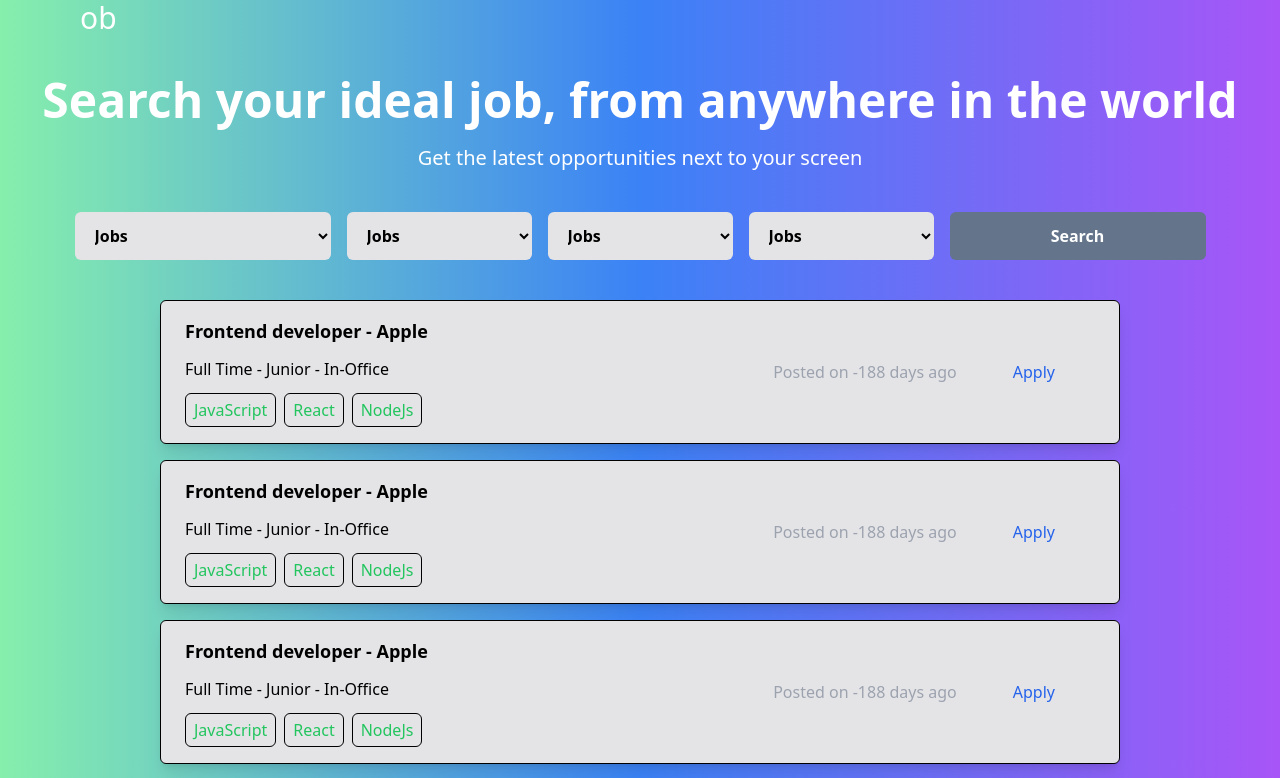
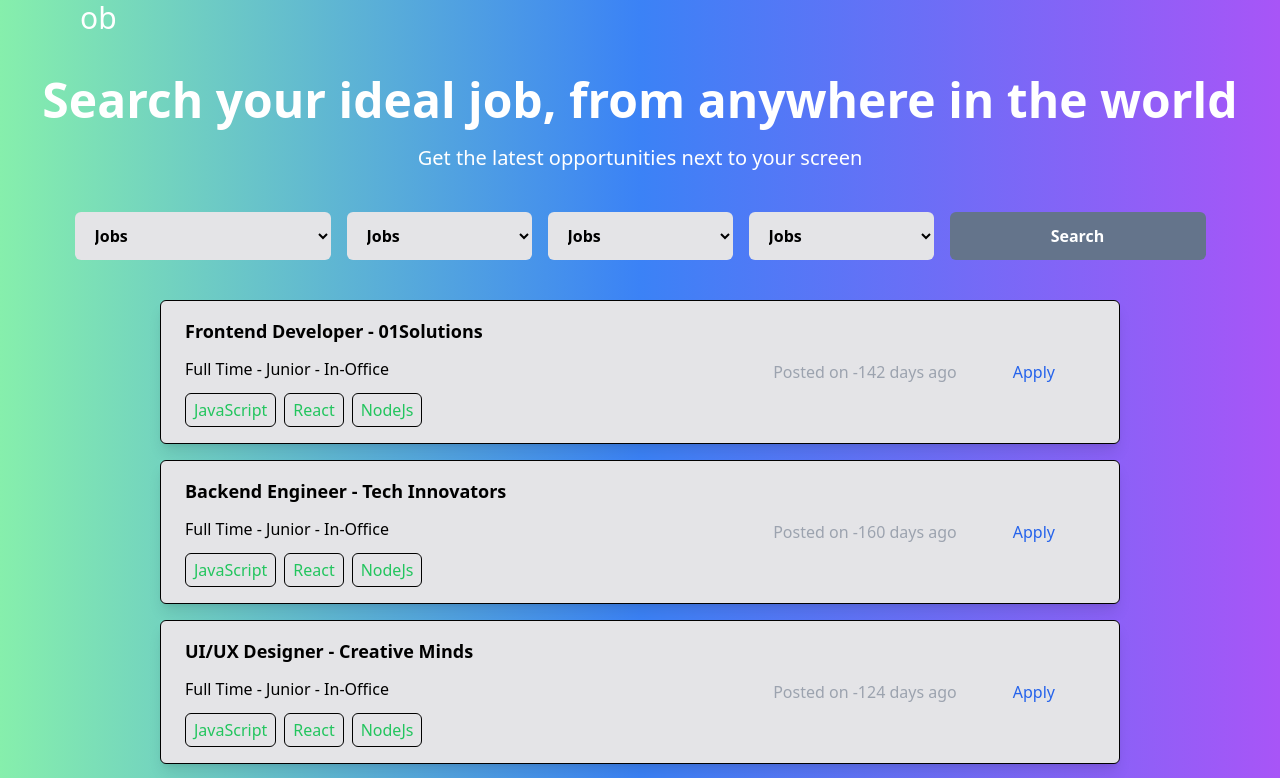
Before and after one commit to OerdBej/Talent-Hunt, a React (Vite) app: page / in a window 1280 px wide. Shown: the top 778 px of the page. Built offline with nearby package versions, Linux system fonts and the light colour scheme.

Commit message:
maping through api data and pasisng as porps to jobscard to display them

```diff
--- a/src/App.jsx
+++ b/src/App.jsx
@@ -3,7 +3,8 @@ import Navbar from './component/Navbar/Navbar';
 import Header from './component/Header/Header';
 import SearchBar from './component/SearchBar/SearchBar';
 import JobsCard from './component/JobsCard/JobsCard';
-import JobsData from './component/Jobs_API';
+// the fake api data dummy
+import jobsData from './component/Jobs_API/jobs_api';
 
 const App = () => {
   return (
@@ -11,10 +12,10 @@ const App = () => {
       <Navbar />
       <Header />
       <SearchBar />
-      <JobsCard />
-      <JobsCard />
-      <JobsCard />
-      <JobsCard />
+      {/* in order to pas as props we map */}
+      {jobsData.map((job) => (
+        <JobsCard key={job.id} {...job} />
+      ))}
       <JobsCard />
     </div>
   );
--- a/src/component/JobsCard/JobsCard.jsx
+++ b/src/component/JobsCard/JobsCard.jsx
@@ -1,17 +1,21 @@
 import dayjs from 'dayjs';
 import React from 'react';
 
-const JobsCard = () => {
+const JobsCard = (props) => {
   //skills array that required
   const skills = ['JavaScript', 'React', 'NodeJs'];
   const date = dayjs(Date.now());
-  const differentDays = date.diff('2024-12-03', 'day');
+  /* eslint-disable-next-line */
+  const differentDays = date.diff(props.postedOn, 'day');
 
   return (
     <div className='mx-40 mb-4'>
       <div className='flex justify-between items-center px-6 py-4 bg-zinc-200 rounded-md border border-black shadow-lg hover:border-blue-500 hover:translate-y-1 hover:scale-100'>
         <div className='flex flex-col items-start gap-3'>
-          <h1 className='text-lg font-semibold'>Frontend developer - Apple</h1>
+          <h1 className='text-lg font-semibold'>
+            {' '}
+            {props.title} - {props.company}
+          </h1>
           <p>Full Time - Junior - In-Office</p>
           {/* tags skills map */}
           <div className='flex items-center gap-2'>
@@ -29,7 +33,6 @@ const JobsCard = () => {
         <div className='flex items-center gap-4'>
           <p className='text-gray-400'>Posted on {differentDays} days ago</p>
           <a href=''>
-            {' '}
             <button className='text-blue-600 border-blue-600 px-10 py-2 rounded-md'>
               Apply
             </button>
```
Also changed, not shown: src/component/Jobs_API/jobs_api.js (renamed from src/component/Jobs_API/Jobs_api.js).
